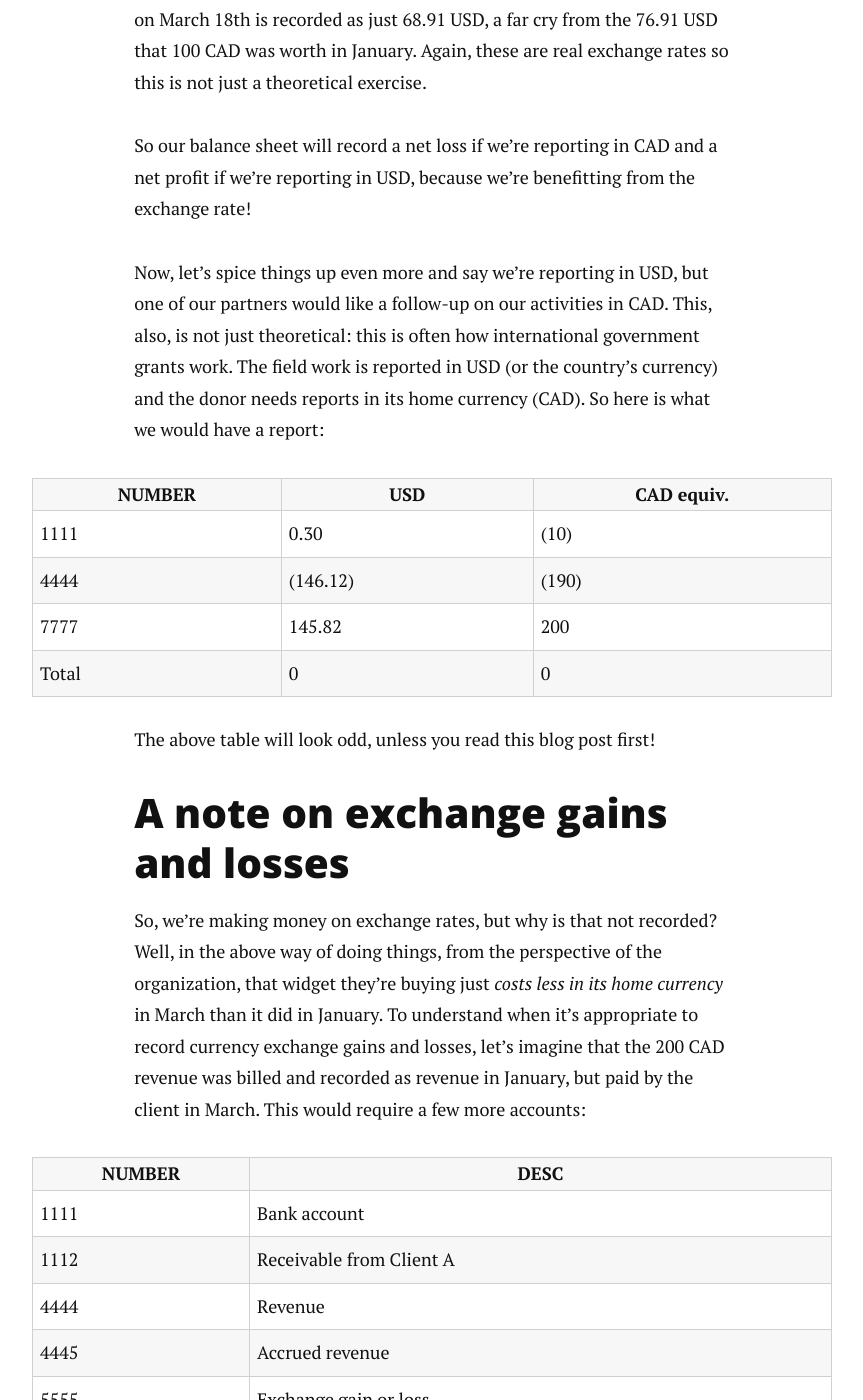
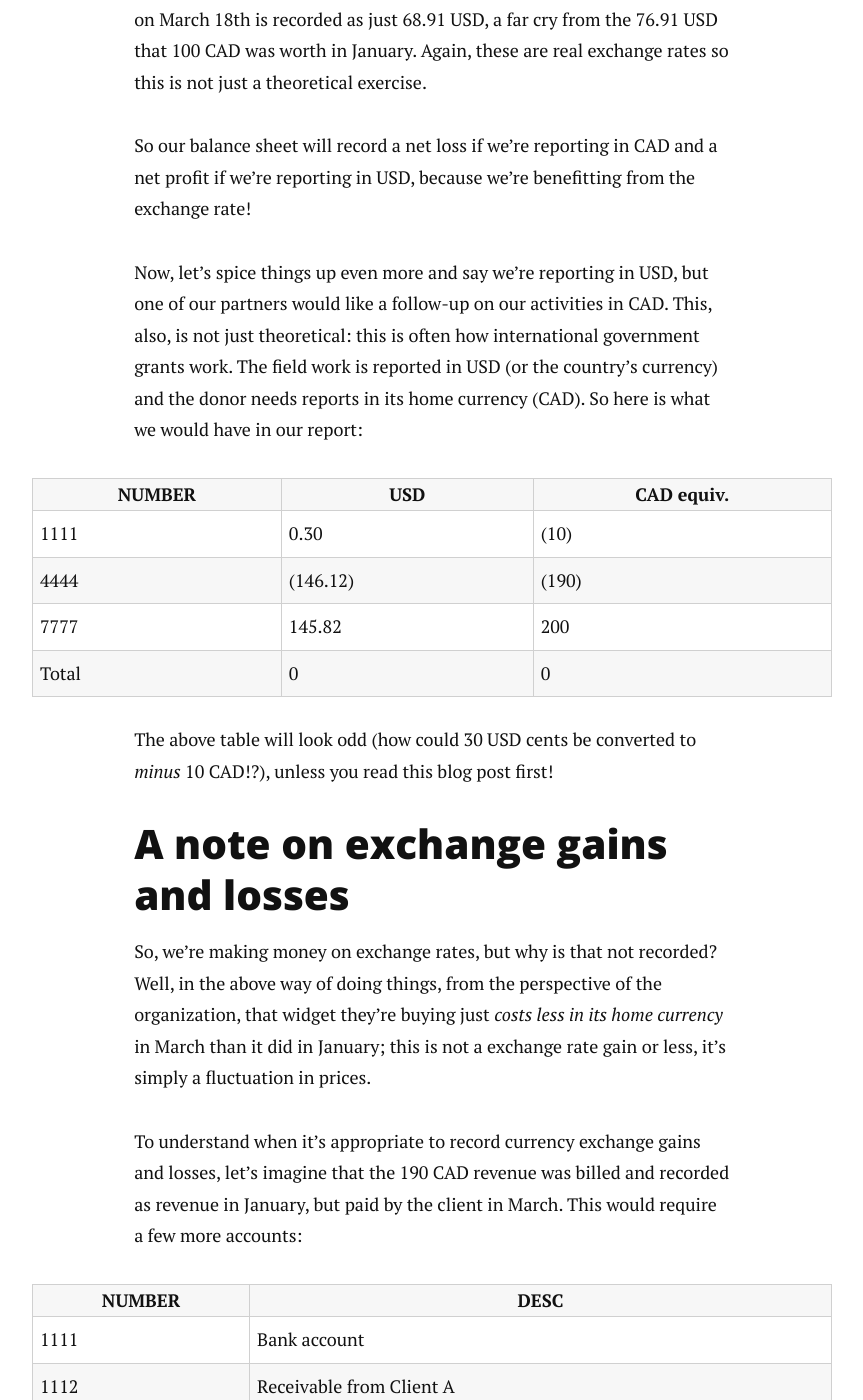
Before and after one commit to alberto56/dcycleblog, a Jekyll site: the page built from _posts/2020-04-09-currency.md, in a window 1280 px wide and 1400 px high, scrolled down 2434 px. Shown: the whole window, without its empty margins (208-1071 px from the left). Built offline with Jekyll 4.4.1, drawn with Linux system fonts in a browser that asks for light colours; nearby versions of some CDN libraries; comment, search, counter and statistics services are not loaded; some of the changed text lies outside the part shown.

Commit message:
Update 2020-04-09-currency.md

```diff
--- a/_posts/2020-04-09-currency.md
+++ b/_posts/2020-04-09-currency.md
@@ -55,7 +55,7 @@
 
 So our balance sheet will record a net loss if we're reporting in CAD and a net profit if we're reporting in USD, because we're benefitting from the exchange rate!
 
-Now, let's spice things up even more and say we're reporting in USD, but one of our partners would like a follow-up on our activities in CAD. This, also, is not just theoretical: this is often how international government grants work. The field work is reported in USD (or the country's currency) and the donor needs reports in its home currency (CAD). So here is what we would have a report:
+Now, let's spice things up even more and say we're reporting in USD, but one of our partners would like a follow-up on our activities in CAD. This, also, is not just theoretical: this is often how international government grants work. The field work is reported in USD (or the country's currency) and the donor needs reports in its home currency (CAD). So here is what we would have in our report:
 
 | NUMBER | USD      | CAD equiv.   |
 |--------|----------|--------------|
@@ -64,11 +64,13 @@
 | 7777   | 145.82   | 200          |
 | Total  | 0        | 0            |
 
-The above table will look odd, unless you read this blog post first!
+The above table will look odd (how could 30 USD cents be converted to _minus_ 10 CAD!?), unless you read this blog post first!
 
 ## A note on exchange gains and losses
 
-So, we're making money on exchange rates, but why is that not recorded? Well, in the above way of doing things, from the perspective of the organization, that widget they're buying just _costs less in its home currency_ in March than it did in January. To understand when it's appropriate to record currency exchange gains and losses, let's imagine that the 200 CAD revenue was billed and recorded as revenue in January, but paid by the client in March. This would require a few more accounts:
+So, we're making money on exchange rates, but why is that not recorded? Well, in the above way of doing things, from the perspective of the organization, that widget they're buying just _costs less in its home currency_ in March than it did in January; this is not a exchange rate gain or less, it's simply a fluctuation in prices.
+
+To understand when it's appropriate to record currency exchange gains and losses, let's imagine that the 190 CAD revenue was billed and recorded as revenue in January, but paid by the client in March. This would require a few more accounts:
 
 | NUMBER | DESC                          |
 |--------|-------------------------------|
@@ -79,9 +81,9 @@
 | 5555   | Exchange gain or loss         |
 | 7777   | Expenses                      |
 
-Accrued revenue  (account 4445) is revenue that's recorded on paper, but is still receivable from the client. Account 1112 represents assets that are receivable. Account 5555, if positive, is an loss we made on the exchange rates. If Negative, it's a gain we made on the echange rate.
+Accrued revenue  (account 4445) is revenue that's recorded on paper, but isn't yet cold hard cash. Account 1112 represents assets that are receivable from client A. Account 5555, if positive, is an loss we made on the exchange rates. If Negative, it's a gain we made on the echange rate.
 
-Let's imagine this scenario:
+What would a deferred payment in a foreign currency look like? Consider this journal, which we'll look at in detail below.
 
 | NUM. | DATE       | CAD-USD | Currency | AMOUNT  | ACCT | USD EQ.  |
 |------|------------|---------|----------|---------|------|----------|
@@ -98,7 +100,7 @@
 | 3    | 2020-03-18 | 1.45108 | CAD      | (100)   | 1111 | (68.91)  |
 | 3    | 2020-03-18 | 1.45108 | CAD      | 100     | 7777 | 68.91    |
 
-Take a look, first, at entry number 1: notice that our revenue is recorded as accrued revenue (4445) producing a receivable asset (1112) of 190 CAD, the equivalent of 146.12 USD. _No money has changed hands, just just gave client A an invoice for 190 CAD_.
+Take a look, first, at entry number 1: notice that our revenue is recorded as accrued revenue (4445) producing a receivable asset (1112) of 190 CAD, the equivalent of 146.12 USD. _No money has changed hands, just just gave client A an invoice for 190 CAD_, recrding the equivalent 146.12 USD as revenue, albeit accrued revenue, not yet cash.
 
 Let's go out on a limb here and assume client A actually pays the invoice in March. Of course, Client A still pays the amount stated in their currency and doesn't care about exchange rates, so they pay 190 CAD. This triggers a maelstrom of accounting activity:
 
@@ -114,14 +116,14 @@
 
 In this journal entry, we're transforming accrued revenue (the 146.12 USD we recorded as USD revenue in January) into _actual_ revenue. This means we need to deduct from our actual revenue account (4444) because, don't forget, revenue is recorded as negative, and _add_ to our accrued revenue account (4445) to bring that one 0.
 
-From an accounting perspective, now, we are recording 146.12 USD as real revenue, but an exchange loss expense of 15.18 USD. Let's look at how we would report this:
+From an accounting perspective, now, we are recording 146.12 USD as real revenue, but an exchange loss expense of 15.18 USD, which corresponds to the 130.94 USD we actually deposited in our account. Let's look at how we would report all this activity:
 
 | NUMBER | USD      | CAD equiv.   |
 |--------|----------|--------------|
 | 1111   | (14.88)  | (10)         |
 | 1112   | 0        | (22.03)      |
 | 4444   | (146.12) | (212)        |
-| 4445   | 0        | (22)         |
+| 4445   | 0        | (22.03)      |
 | 5555   | 15.18    | 22.03        |
 | 7777   | 145.82   | 145.82       |
 | Total  | 0        | 0            |
```
